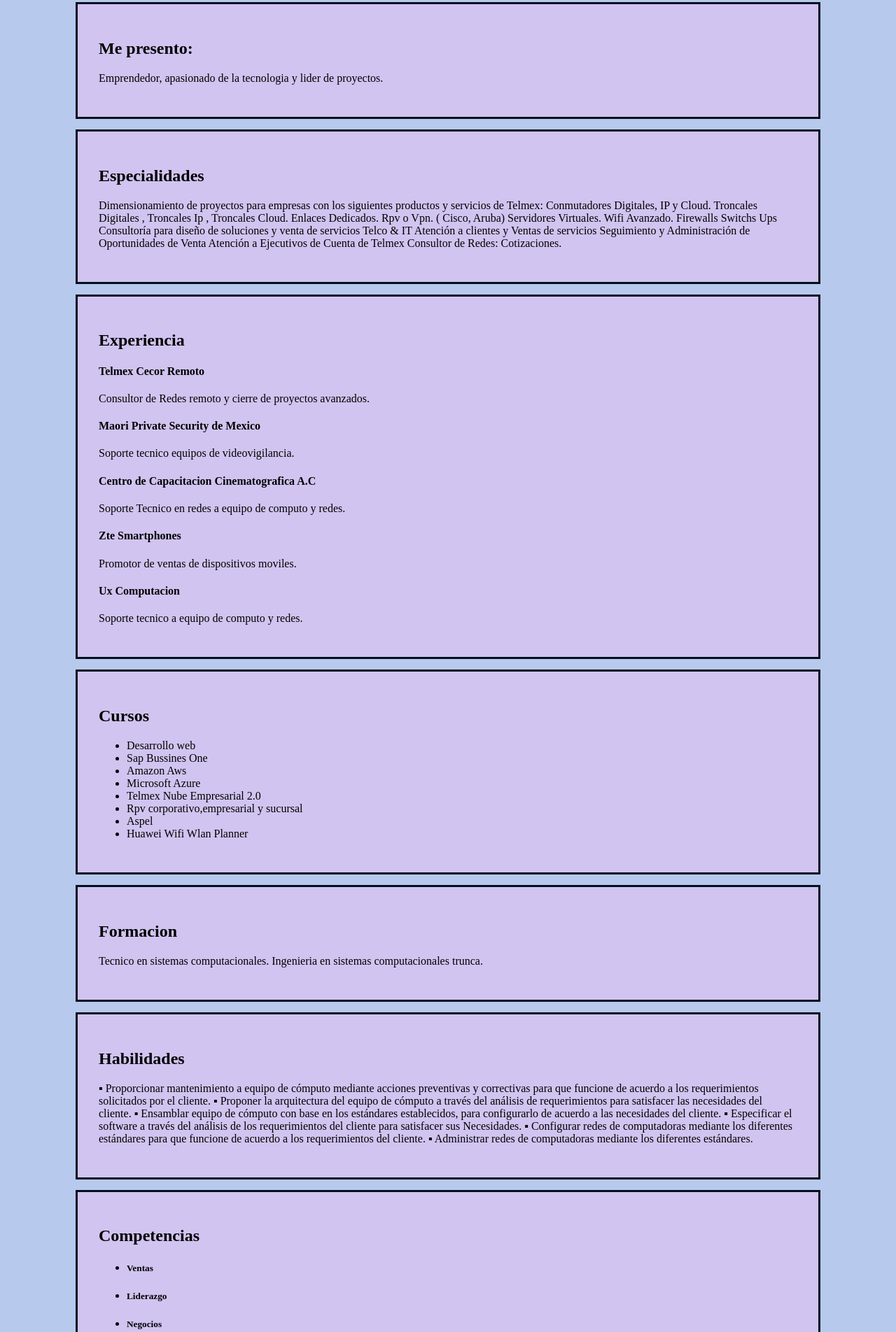
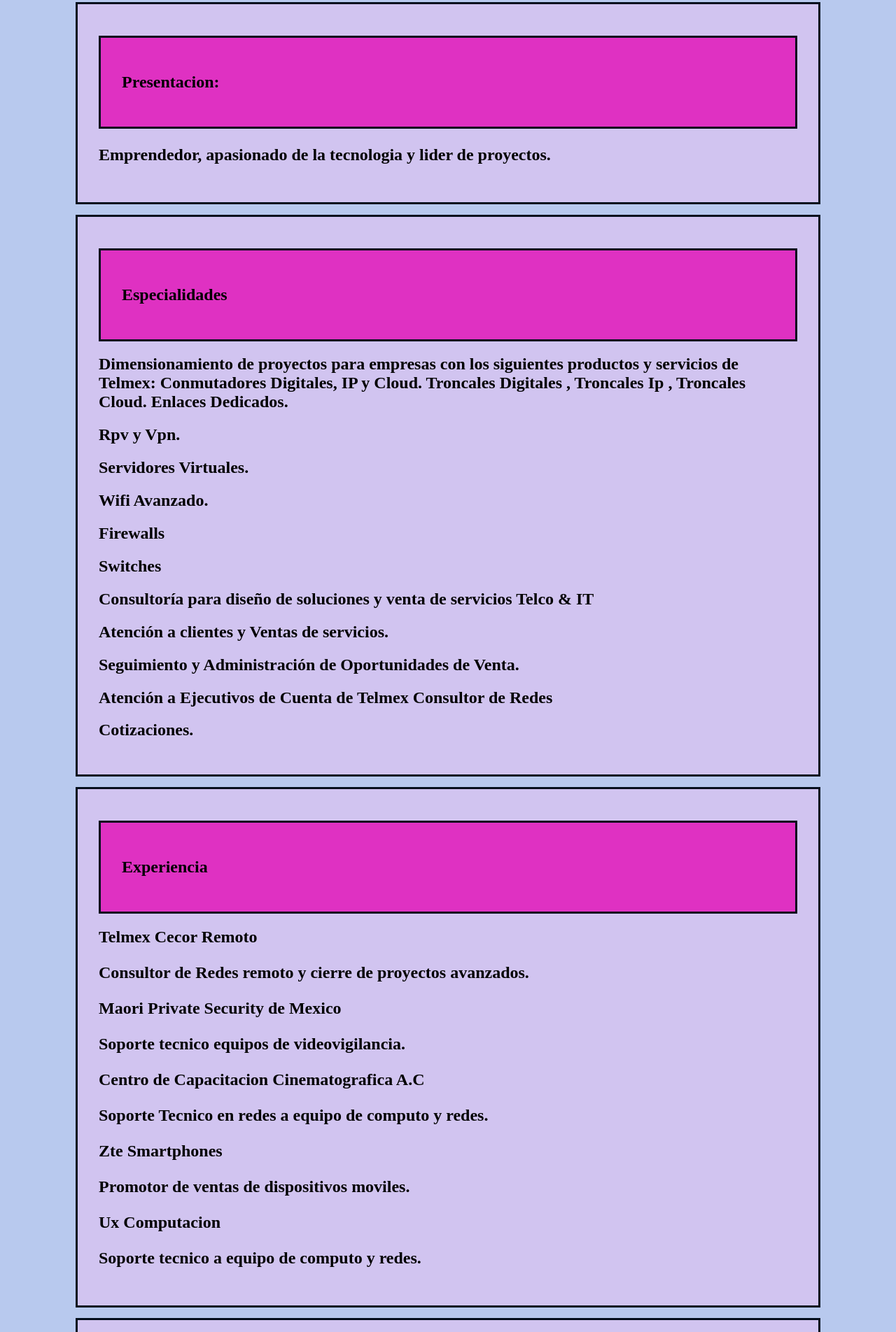
Before and after one commit to jalcant/CV_JOSE_RAMON_ALCANTARA, a plain HTML site: page index.html in a window 1280 px wide. Shown: the part 788-2692 px from the top of the page at 70% size. Drawn offline with Linux system fonts and the light colour scheme.

Commit message:
modifico estilos,agrego contenerdor dentro de contenedor padre,se agregan nuevos colores.

```diff
--- a/index.html
+++ b/index.html
@@ -32,80 +32,87 @@
       <p>Lugar de Nacimiento: Estado de Mexico,Mexico.&nbsp;&nbsp;&nbsp;&nbsp;<span></span></p>
     </center>
     </nav>
-
-    <section>
-      <h2>Me presento:</h2>
-      <p>
+<section>
+    <section class="background-color">
+      <h2>Presentacion:</h2>
+      </section>
+      <h1><p>
         Emprendedor, apasionado de la tecnologia y lider de proyectos.
       </p>
+    </h1>
     </section>
-
-    <section>
+    </section>
+<section>
+    <section class="background-color">
       <h2>Especialidades</h2>
-
+</section>
       <p>
 
-Dimensionamiento de proyectos para empresas con los siguientes productos y servicios de Telmex:
-Conmutadores Digitales, IP y Cloud.
-Troncales Digitales , Troncales Ip , Troncales Cloud.
-Enlaces Dedicados.
-Rpv o Vpn. ( Cisco, Aruba)
-Servidores Virtuales.
-Wifi Avanzado.
-Firewalls
-Switchs
-Ups
-Consultoría para diseño de soluciones y venta de servicios Telco & IT
-Atención a clientes y Ventas de servicios
-Seguimiento y Administración de Oportunidades de Venta
-Atención a Ejecutivos de Cuenta de Telmex Consultor de Redes:
-Cotizaciones.
+<h1>Dimensionamiento de proyectos para empresas con los siguientes productos y servicios de Telmex:
+  Conmutadores Digitales, IP y Cloud.
+  Troncales Digitales , Troncales Ip , Troncales Cloud.
+  Enlaces Dedicados.</h1>
+<h1>Rpv y Vpn. </h1>
+<h1>Servidores Virtuales.</h1>
+<h1>Wifi Avanzado.</h1>
+<h1>Firewalls</h1>
+<h1>Switches</h1>
+<h1>Consultoría para diseño de soluciones y venta de servicios Telco & IT</h1>
+<h1>Atención a clientes y Ventas de servicios.</h1>
+<h1>Seguimiento y Administración de Oportunidades de Venta.</h1>
+<h1>Atención a Ejecutivos de Cuenta de Telmex Consultor de Redes</h1>
+<h1>Cotizaciones.</h1>
 </p>
     </section>
 
 
     <section>
+      <section class="background-color">
         <h2>Experiencia</h2>
 
+        </section>
+
         <div>
-            <h4>Telmex Cecor Remoto</h4>
-            <p>Consultor de Redes remoto y cierre de proyectos avanzados. </p>
+            <h2>Telmex Cecor Remoto</h2>
+            <h1><p>Consultor de Redes remoto y cierre de proyectos avanzados. </p></h1>
         </div>
 
         <div>
-            <h4>Maori Private Security de Mexico</h4>
-            <p>Soporte tecnico equipos de videovigilancia. </p>
+            <h2>Maori Private Security de Mexico</h2>
+            <h1><p>Soporte tecnico equipos de videovigilancia. </p></h1>
         </div>
 
         <div>
-            <h4>Centro de Capacitacion Cinematografica A.C</h4>
-            <p>Soporte Tecnico en redes a equipo de computo y redes. </p>
+            <h2>Centro de Capacitacion Cinematografica A.C</h2>
+            <h1><p>Soporte Tecnico en redes a equipo de computo y redes. </p></h1>
         </div>
 
         <div>
-          <h4>Zte Smartphones</h4>
-          <p>Promotor de ventas de dispositivos moviles. </p>
+          <h2>Zte Smartphones</h2>
+          <h1><p>Promotor de ventas de dispositivos moviles. </p></h1>
       </div>
       <div>
-        <h4>Ux Computacion</h4>
-        <p>Soporte tecnico a equipo de computo y redes. </p>
+        <h2>Ux Computacion</h2>
+        <h1><p>Soporte tecnico a equipo de computo y redes. </p></h1>
     </div>
-
+</section>
     </section>
 
     <section>
+      <section class="background-color">
         <h2>Cursos</h2>
+        </section>
 
         <!-- Lista NO ordenada  -->
         <ul>
-            <li>Desarrollo web </li>
-            <li>Sap Bussines One </li>
-            <li>Amazon Aws </li>
-            <li>Microsoft Azure </li>
-            <li>Telmex Nube Empresarial 2.0</li>
-            <li>Rpv corporativo,empresarial y sucursal</li>
-            <li>Aspel </li>
-            <li>Huawei Wifi Wlan Planner</li>
+            <li><h1>Desarrollo web</h1> </li>
+            <li><h1>Sap Bussines One</h1> </li>
+            <li><h1>Amazon Aws </h1></li>
+            <li><h1>Microsoft Azure </h1></li>
+            <li><h1>Telmex Nube Empresarial 2.0</h1></li>
+            <li><h1>Rpv corporativo,empresarial y sucursal</h1></li>
+            <li><h1>Aspel </h1></li>
+            <li><h1>Huawei Wifi Wlan Planner</h1></li>
         </ul>
 
         <!-- Lista  ordenada  -->
@@ -114,41 +121,67 @@
             <li>Desarro de apps </li>
         </ol>-->
     </section>
+    </section>
 
-    <section>
+
+      <section>
+        <section class="background-color">
         <h2>Formacion</h2>
+    </section>
+
         <p>
-          Tecnico en sistemas computacionales.
-          Ingenieria en sistemas computacionales trunca.
+          <h1>Tecnico en sistemas computacionales.
+            Ingenieria en sistemas computacionales trunca.</h1>
         </p>
       </section>
+      </section>
+      <section >
+
+      <section class="background-color">
+
+       <h2>Habilidades</h2>
+
+
+
+      </section>
+
+        <p>
+          <h1>▪ Proporcionar mantenimiento a equipo de cómputo mediante acciones preventivas y correctivas
+          para que funcione de acuerdo a los requerimientos solicitados por el cliente.</h1>
+          <h1>▪ Proponer la arquitectura del equipo de cómputo a través del análisis de requerimientos para
+            satisfacer las necesidades del cliente.</h1>
+          <h1>▪ Ensamblar equipo de cómputo con base en los estándares establecidos, para configurarlo de
+            acuerdo a las necesidades del cliente.</h1>
+            <h1>▪ Ensamblar equipo de cómputo con base en los estándares establecidos, para configurarlo de
+              acuerdo a las necesidades del cliente.</h1>
+          <h1>▪ Especificar el software a través del análisis de los requerimientos del cliente para satisfacer sus
+            Necesidades.</h1>
+          <h1>▪ Configurar redes de computadoras mediante los diferentes estándares para que funcione de
+            acuerdo a los requerimientos del cliente.</h1>
+          <h1>▪ Administrar redes de computadoras mediante los diferentes estándares.</h1>
+        </p>
+        </section>
+      </section>
+
+
 
       <section>
-        <h2>Habilidades</h2>
-        <p>
-          ▪ Proporcionar mantenimiento a equipo de cómputo mediante acciones preventivas y correctivas
-          para que funcione de acuerdo a los requerimientos solicitados por el cliente.
-          ▪ Proponer la arquitectura del equipo de cómputo a través del análisis de requerimientos para
-          satisfacer las necesidades del cliente.
-          ▪ Ensamblar equipo de cómputo con base en los estándares establecidos, para configurarlo de
-          acuerdo a las necesidades del cliente.
-          ▪ Especificar el software a través del análisis de los requerimientos del cliente para satisfacer sus
-          Necesidades.
-          ▪ Configurar redes de computadoras mediante los diferentes estándares para que funcione de
-          acuerdo a los requerimientos del cliente.
-          ▪ Administrar redes de computadoras mediante los diferentes estándares.
-        </p>
+        <section class="background-color">
+        <h2>Competencias</h2>
+        </section>
+        <ul>
+          <li><h1>Ingles Intermedio</h1></li>
+            <li><h1>Ventas</h1></li>
+            <li><h1>Liderazgo</h1></li>
+            <li><h1>Negocios</h1></li>
+        </ul>
       </section>
 
-      <section>
-        <h2>Competencias</h2>
 
-        <ul>
-            <li><h5>Ventas</h5></li>
-            <li><h5>Liderazgo</h5></li>
-            <li><h5>Negocios</h5></li>
-        </ul>
-      </section>
+
+
+
+
       <body style="background-color:#b8c9ee;">
 
   </body>
--- a/style/style.css
+++ b/style/style.css
@@ -4,6 +4,11 @@
     /* dos tipos de magenes  */
     /* margin */
     margin: 100px;
+}
+
+.background-color {
+  background-color: rgb(223, 49, 194);
+
 }
 
 .picture {
```
